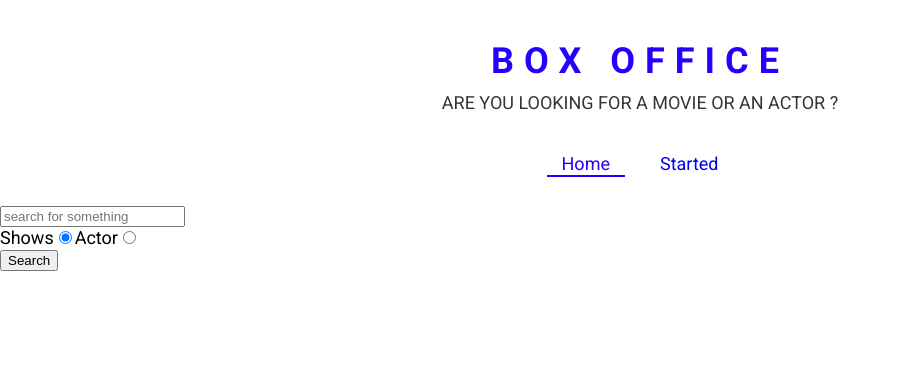
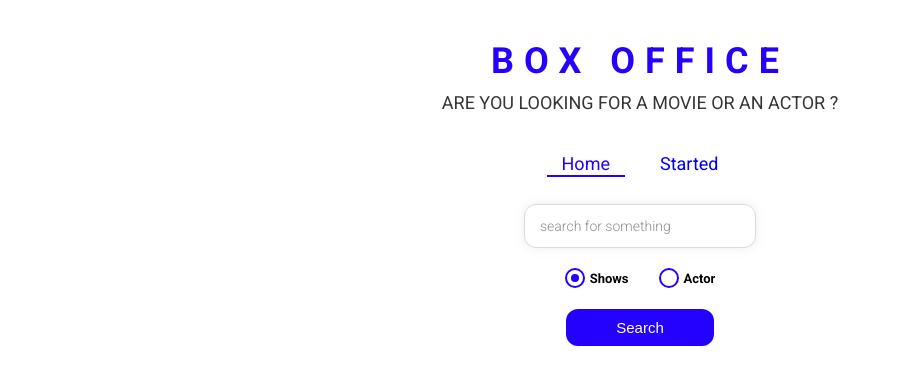
Before and after one commit to shivamtechnical/box-office, a React (Create React App) app: page / in a window 1280 px wide. Shown: the top 384 px of the page, without its empty margins (0-901 px from the left). Built offline with nearby package versions, Linux system fonts and the light colour scheme.

Commit message:
styled the entire app

```diff
--- /dev/null
+++ b/src/components/CustomRadio.js
@@ -0,0 +1,65 @@
+import React from "react";
+import styled from "styled-components";
+
+const RadioWrapper = styled.label`
+  display: block;
+  position: relative;
+  padding-left: 25px;
+  cursor: pointer;
+  font-size: 13px;
+  user-select: none;
+  font-weight: 700;
+  line-height: 1.65;
+
+  input {
+    position: absolute;
+    opacity: 0;
+    cursor: pointer;
+  }
+
+  span {
+    position: absolute;
+    top: 0;
+    left: 0;
+    height: 16px;
+    width: 16px;
+    background-color: #fff;
+    border: 2px solid ${({ theme }) => theme.mainColors.blue};
+    border-radius: 50%;
+  }
+
+  input:checked ~ span {
+    background-color: #fff;
+    border: 2px solid ${({ theme }) => theme.mainColors.blue};
+  }
+
+  span:after {
+    content: "";
+    position: absolute;
+    display: none;
+  }
+
+  input:checked ~ span:after {
+    display: block;
+  }
+
+  span:after {
+    top: 4px;
+    left: 4px;
+    width: 8px;
+    height: 8px;
+    border-radius: 50%;
+    background: ${({ theme }) => theme.mainColors.blue};
+  }
+`;
+
+const CustomRadio = ({ label, ...restProps }) => {
+  return (
+    <RadioWrapper htmlFor={restProps.id}>
+      {label}
+      <input {...restProps} type="radio" />
+      <span />
+    </RadioWrapper>
+  );
+};
+export default CustomRadio;
--- a/src/pages/Home.js
+++ b/src/pages/Home.js
@@ -1,9 +1,15 @@
 import React, { useState } from "react";
 import ActorGrid from "../components/actor/ActorGrid";
-
+import CustomRadio from "../components/CustomRadio";
 import MainPageLayout from "../components/mainpagelayout";
 import ShowGrid from "../components/show/ShowGrid";
+
 import { apiGet } from "../misc/config";
+import {
+  RadioInputsWrapper,
+  SearchButtonWrapper,
+  SearchInput,
+} from "./Home.styled";
 
 const Home = () => {
   const [input, setInput] = useState("");
@@ -48,7 +54,7 @@
 
   return (
     <MainPageLayout>
-      <input
+      <SearchInput
         type="text"
         placeholder="search for something"
         onChange={onInputChange}
@@ -56,33 +62,33 @@
         value={input}
       />
 
+      <RadioInputsWrapper>
         <div>
-        <label htmlFor="show-search">
-          Shows
-          <input
+          <CustomRadio
+            label="Shows"
             id="show-search"
-            type="radio"
             value="shows"
             checked={isShowsSearch}
             onChange={onRadioChange}
           />
-        </label>
+        </div>
 
-        <label htmlFor="actor-search">
-          Actor
-          <input
+        <div>
+          <CustomRadio
+            label="Actor"
             id="actor-search"
-            type="radio"
             value="people"
             checked={!isShowsSearch}
             onChange={onRadioChange}
           />
-        </label>
         </div>
+      </RadioInputsWrapper>
+      <SearchButtonWrapper>
         <button type="button" onClick={onSearch}>
           {" "}
           Search
         </button>
+      </SearchButtonWrapper>
       {renderResults()}
     </MainPageLayout>
   );
--- /dev/null
+++ b/src/pages/Home.styled.js
@@ -0,0 +1,47 @@
+import styled from "styled-components";
+export const SearchInput = styled.input`
+  display: block;
+  font-family: "Roboto", sans-serif;
+  width: 200px;
+  margin: auto;
+  outline: none;
+  padding: 13px 15px;
+  border: 1px solid #dbdbdb;
+  box-shadow: 0px 0px 10px 0px rgba(219, 219, 219, 0.5);
+  font-size: 14px;
+  border-radius: 12px;
+  color: #8d8d8d;
+
+  &::placeholder {
+    font-weight: 300;
+    color: #8d8d8d;
+  }
+`;
+
+export const RadioInputsWrapper = styled.div`
+  display: flex;
+  justify-content: center;
+  margin: 20px 0;
+
+  div {
+    margin: 0 15px;
+  }
+`;
+export const SearchButtonWrapper = styled.div`
+  text-align: center;
+  margin-bottom: 35px;
+
+  button {
+    color: #fff;
+    background-color: ${({ theme }) => theme.mainColors.blue};
+    margin: auto;
+    padding: 10px 50px;
+    font-size: 15px;
+    border: none;
+    outline: none;
+    border-radius: 12px;
+    &:hover {
+      cursor: pointer;
+    }
+  }
+`;
```
Lines whose indentation alone changed are shown as unchanged.
